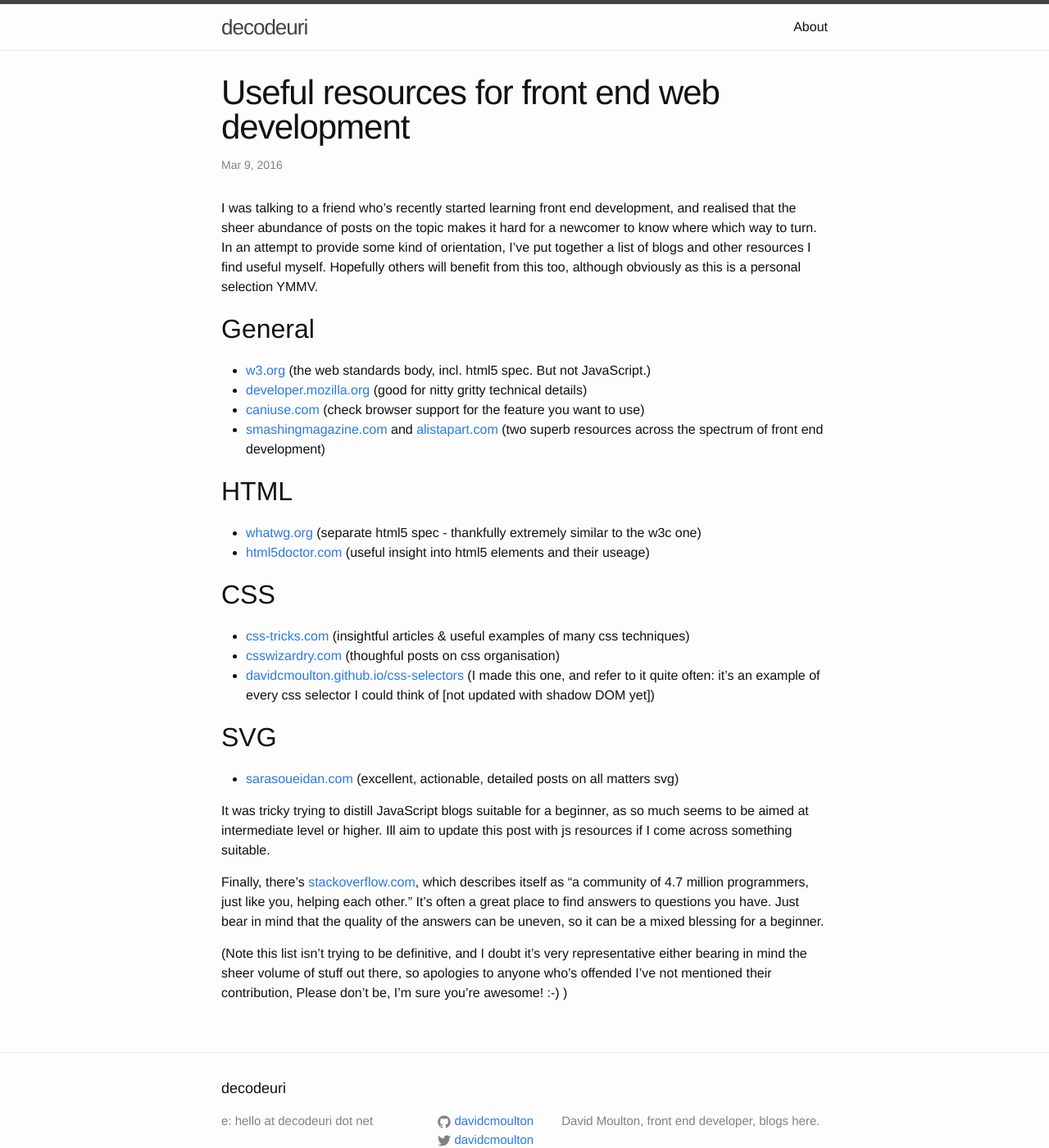
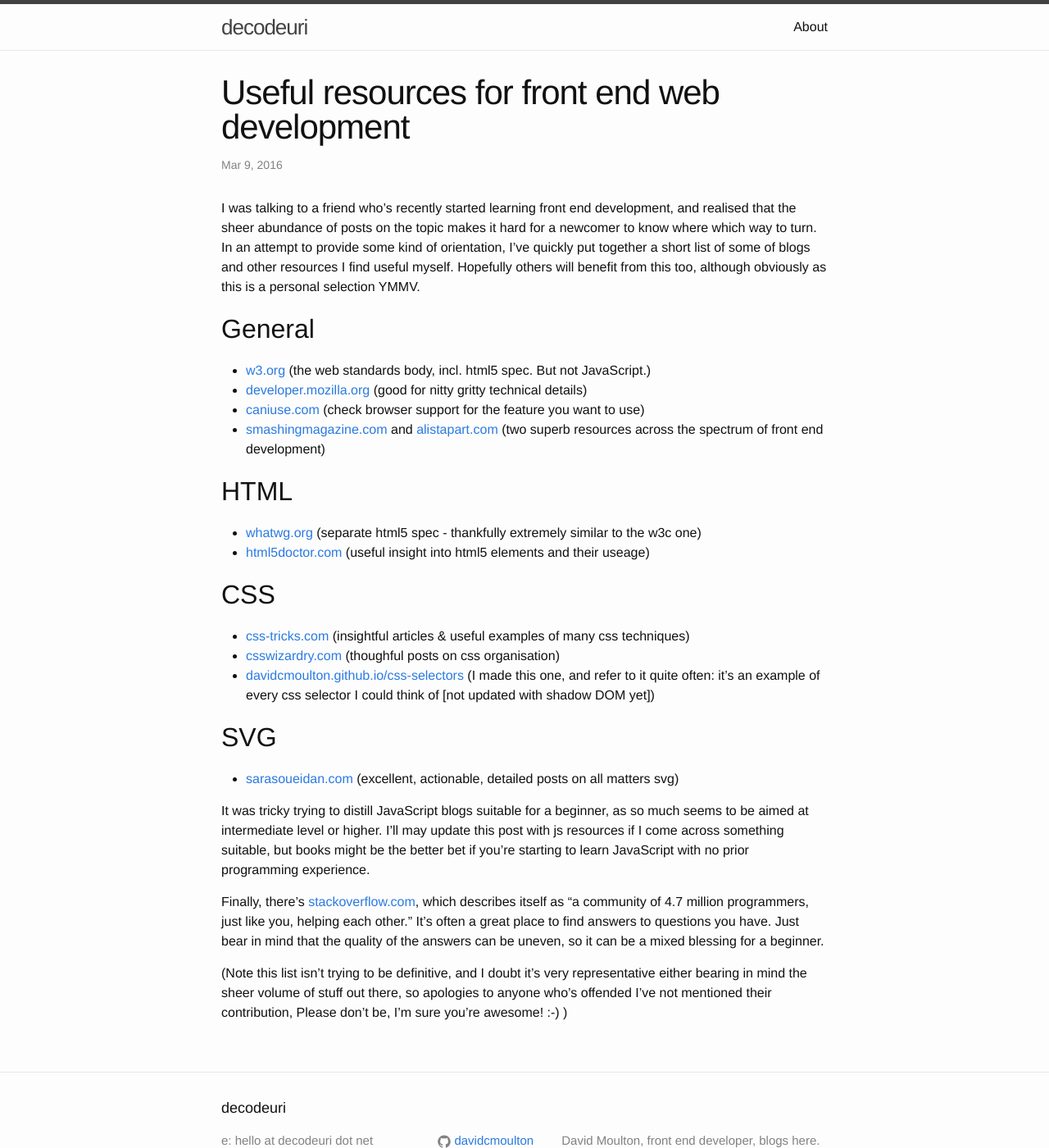
Before and after one commit to davidcmoulton/decodeuri, a Jekyll site: the page built from _posts/2016-03-09-useful-resources-for-front-end-web-development.md, in a window 1280 px wide and 1400 px high. Shown: the whole window at 82% size. Built offline with Jekyll 4.4.1, drawn with Linux system fonts in a browser that asks for light colours.

Commit message:
Fix typo & minor rephrase of js paragraph

```diff
--- a/_posts/2016-03-09-useful-resources-for-front-end-web-development.md
+++ b/_posts/2016-03-09-useful-resources-for-front-end-web-development.md
@@ -4,7 +4,7 @@
 date:   2016-03-09
 ---
 
-I was talking to a friend who's recently started learning front end development, and realised that the sheer abundance of posts on the topic makes it hard for a newcomer to know where which way to turn. In an attempt to provide some kind of orientation, I've put together a list of blogs and other resources I find useful myself. Hopefully others will benefit from this too, although obviously as this is a personal selection YMMV.
+I was talking to a friend who's recently started learning front end development, and realised that the sheer abundance of posts on the topic makes it hard for a newcomer to know where which way to turn. In an attempt to provide some kind of orientation, I've quickly put together a short list of some of blogs and other resources I find useful myself. Hopefully others will benefit from this too, although obviously as this is a personal selection YMMV.
 
 ## General
 
@@ -25,7 +25,7 @@
 ## SVG
 - [sarasoueidan.com](https://sarasoueidan.com/) (excellent, actionable, detailed posts on all matters svg)
 
-It was tricky trying to distill JavaScript blogs suitable for a beginner, as so much seems to be aimed at intermediate level or higher. Ill aim to update this post with js resources if I come across something suitable.
+It was tricky trying to distill JavaScript blogs suitable for a beginner, as so much seems to be aimed at intermediate level or higher. I'll may update this post with js resources if I come across something suitable, but books might be the better bet if you're starting to learn JavaScript with no prior programming experience.
 
 Finally, there's [stackoverflow.com](http://stackoverflow.com/), which describes itself as <q>a community of 4.7 million programmers, just like you, helping each other.</q> It's often a great place to find answers to questions you have. Just bear in mind that the quality of the answers can be uneven, so it can be a mixed blessing for a beginner.
 
```
